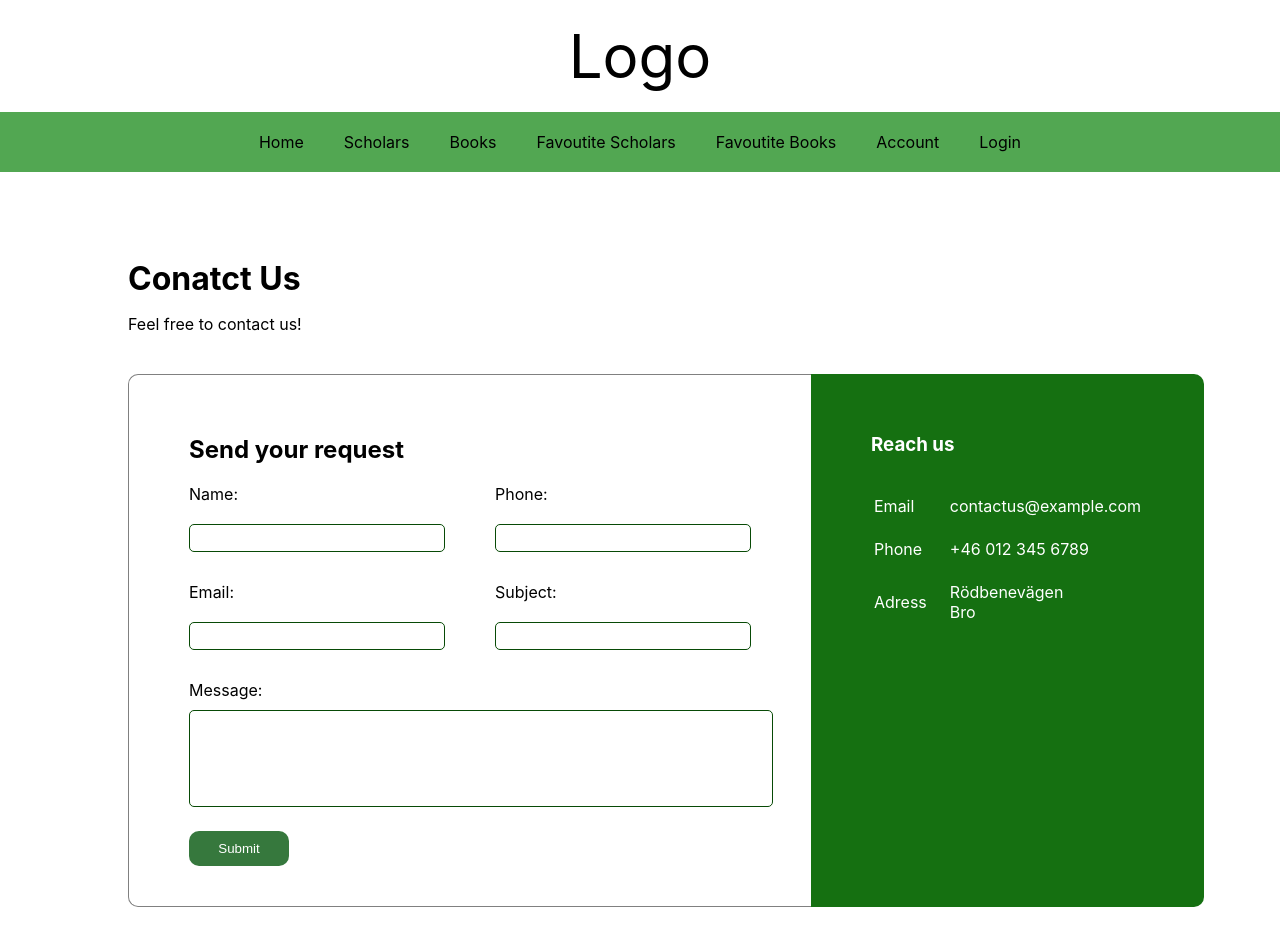
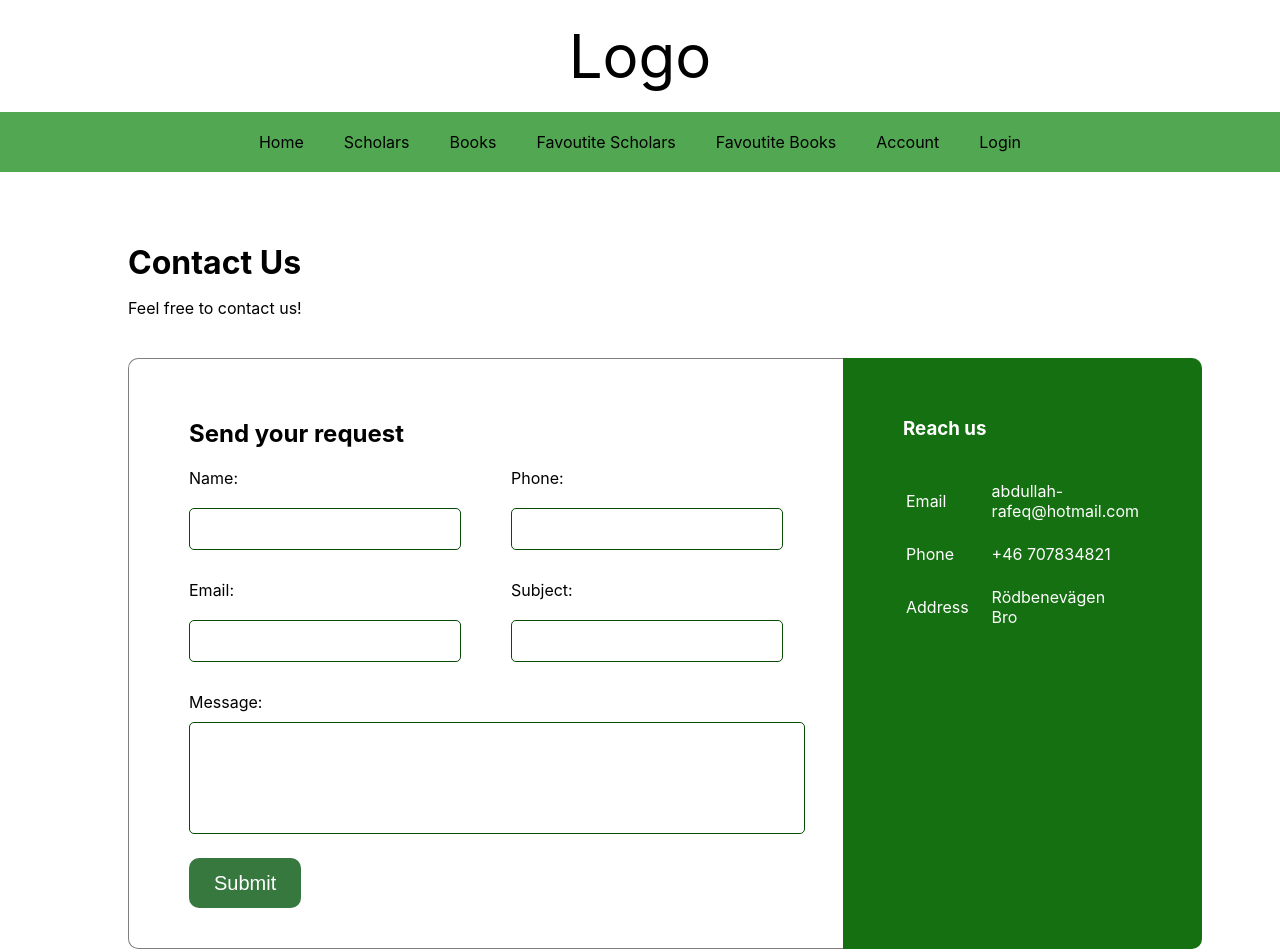
Before and after one commit to abdullahrafeq/arabic_project, a React (Create React App) app in the folder client/: page /contact-us in a window 1280 px wide. Shown: the top 952 px of the page. Built offline with nearby package versions, Linux system fonts and the light colour scheme.

Commit message:
Fix contactus feature.

```diff
--- a/client/package.json
+++ b/client/package.json
@@ -3,6 +3,7 @@
   "version": "0.1.0",
   "private": true,
   "dependencies": {
+    "@emailjs/browser": "^4.4.1",
     "@fortawesome/fontawesome-svg-core": "^6.5.2",
     "@fortawesome/free-brands-svg-icons": "^6.5.2",
     "@fortawesome/free-regular-svg-icons": "^6.5.2",
--- a/client/src/pages/book-detail/BookDetailPage.jsx
+++ b/client/src/pages/book-detail/BookDetailPage.jsx
@@ -124,13 +124,11 @@ const BookDetailPage = () => {
             {book && book.author ? (
                 <>
                     <div className="book-details">
-                        <div className="image-container">
+                        <div className="book-wrapper">
                             <div className="book-card">
                                 <div className="book-cover">
                                     {book.arabic_name}
                                 </div>
-                                <hr />
-                                <p>{author?.name}</p>
                             </div>
                         </div>
                         <div className="description-container">
--- a/client/src/pages/book-detail/style.css
+++ b/client/src/pages/book-detail/style.css
@@ -4,8 +4,17 @@
         display: flex;
         gap: 20px;
 
-        .image-container img {
-            width: 300px;
+        .book-wrapper {
+            .book-card {
+                display: flex;
+                flex-direction: column;
+                align-items: center;
+                padding-right: 50px;
+                .book-cover {
+                    padding: 20px;
+                }
+                width: 12vw;
+            }
         }
 
         .description-container {
--- a/client/src/pages/contact-us/ContactUsPage.jsx
+++ b/client/src/pages/contact-us/ContactUsPage.jsx
@@ -1,89 +1,165 @@
+import { useState } from "react";
 import Button from "../../components/button/Button";
 import "./style.css";
+import { useRef } from "react";
+import emailjs from '@emailjs/browser';
+import { Oval } from 'react-loader-spinner'
 
 const ContactUsPage = () => {
+    const form = useRef()
+    const [isLoading, setIsLoading] = useState(false)
+    const [formData, setFormData] = useState({
+        name: "",
+        phone: "",
+        email: "",
+        subject: "",
+        message: "",
+    });
+
+    const handleSubmit = (e) => {
+        e.preventDefault()
+        setIsLoading(true)
+        emailjs
+          .sendForm('service_mfgf0x5', 'template_59cxs9m', form.current, {
+            publicKey: 'xJ_AJyhqbLSyJUFkt',
+          })
+          .then(
+            () => {
+              console.log('SUCCESS!');
+              setFormData({
+                    name: "",
+                    phone: "",
+                    email: "",
+                    subject: "",
+                    message: "",
+                });
+            },
+            (error) => {
+              console.log('FAILED...', error.text);
+            },
+          ).finally(() => {
+            setIsLoading(false)
+          })
+      }
+
+    const handleChange = (e) => {
+        const { name, value } = e.target;
+        setFormData({ ...formData, [name]: value });
+    }
+
     return (
         <div className="contact-us-page-container">
             <div className="container">
-                <h1 className="title">Conatct Us</h1>
+                <h1 className="title">Contact Us</h1>
                 <p className="title-text">Feel free to contact us!</p>
                 <div className="contact-us-container">
                     <div className="left">
-                        <h2>
-                            Send your request
-                        </h2>
+                        <h2>Send your request</h2>
+                        <form ref={form} className="contact-form" onSubmit={handleSubmit}>
                             <div className="input-row">
-                            <ContactForm title="Name" isMessageForm={false} inputClassName="contact-input"/>
-                            <ContactForm title="Phone" isMessageForm={false} inputClassName="contact-input"/>
+                                <ContactInput
+                                    label="Name"
+                                    name="name"
+                                    value={formData.name}
+                                    onChange={handleChange}
+                                />
+                                <ContactInput
+                                    label="Phone"
+                                    name="phone"
+                                    value={formData.phone}
+                                    onChange={handleChange}
+                                />
                             </div>
                             <div className="input-row">
-                            <ContactForm title="Email" isMessageForm={false} inputClassName="contact-input"/>
-                            <ContactForm title="Subject" isMessageForm={false} inputClassName="contact-input"/>
+                                <ContactInput
+                                    label="Email"
+                                    name="email"
+                                    value={formData.email}
+                                    onChange={handleChange}
+                                />
+                                <ContactInput
+                                    label="Subject"
+                                    name="subject"
+                                    value={formData.subject}
+                                    onChange={handleChange}
+                                />
                             </div>
-                        <ContactForm title="Message" isMessageForm={true} textAreaClassName="contact-text-area"/>
+                            <ContactTextArea
+                                label="Message"
+                                name="message"
+                                value={formData.message}
+                                onChange={handleChange}
+                            />
+                            <Button className="submit-button" type="submit">
+                                <p>Submit</p>
+                                {isLoading &&
+                                    <Oval
+                                        height={30}
+                                        width={30}
+                                        color="#fff" /* Neutral gray or preferred color */
+                                        strokeWidth={4} // Primary stroke width (thicker lines)
+                                        secondaryColor="#ddd" /* Optional lighter color */
+                                        ariaLabel="oval-loading"
+                                    />
+                                }
+                            </Button>
+                        </form>
                     </div>
                     <div className="right">
                         <h3>Reach us</h3>
                         <table>
+                            <tbody>
                                 <tr className="contact-us-table-row">
+                                    <td className="contact-us-table-row-cell">Email</td>
+                                    <td className="contact-us-table-row-cell">abdullah-rafeq@hotmail.com</td>
+                                </tr>
+                                <tr className="contact-us-table-row">
+                                    <td className="contact-us-table-row-cell">Phone</td>
+                                    <td className="contact-us-table-row-cell">+46 707834821</td>
+                                </tr>
+                                <tr className="contact-us-table-row">
+                                    <td className="contact-us-table-row-cell">Address</td>
                                     <td className="contact-us-table-row-cell">
-                                    Email
-                                </td>
-                                <td className="contact-us-table-row-cell">
-                                    contactus@example.com
+                                        Rödbenevägen<br />Bro
                                     </td>
                                 </tr>
-                            <tr className="contact-us-table-row">
-                                <td className="contact-us-table-row-cell">
-                                    Phone
-                                </td>
-                                <td className="contact-us-table-row-cell">
-                                    +46 012 345 6789
-                                </td>
-                            </tr>
-                            <tr className="contact-us-table-row">
-                                <td className="contact-us-table-row-cell">
-                                    Adress
-                                </td>
-                                <td className="contact-us-table-row-cell">
-                                    Rödbenevägen
-                                    <br />
-                                    Bro
-                                </td>
-                            </tr>
+                            </tbody>
                         </table>
                     </div>
                 </div>
             </div>
         </div>
-    )
-}
+    );
+};
 
-const ContactForm = ({ title, isMessageForm, inputClassName, textAreaClassName}) => {
-    return (
-        <form action="">
-            <label>{title}:</label>
-            {isMessageForm ? (
-                <>
-                    <textarea className={textAreaClassName} rows="5" />
-                    <br />
-                    <Button className="submit-button" children={<SubmitButtonContent/>}/>
-                </>
-            ) : (
-                <>
-                    <input className={inputClassName} type="text" />
-                </>
-            )}
-        </form>
-    )
-}
+const ContactInput = ({ label, name, value, onChange }) => (
+    <div className="contact-input-group">
+        <label htmlFor={name}>{label}:</label>
+        <input
+            id={name}
+            name={name}
+            className="contact-input"
+            type="text"
+            value={value}
+            onChange={onChange}
+            required
+        />
+    </div>
+);
 
-const SubmitButtonContent = () => {
-    return (
-        <p className="contact-button-text">
-            Submit
-        </p>
-    )
-}
+const ContactTextArea = ({ label, name, value, onChange }) => (
+    <div className="contact-input-group">
+        <label htmlFor={name}>{label}:</label>
+        <textarea
+            id={name}
+            name={name}
+            className="contact-text-area"
+            rows="5"
+            value={value}
+            onChange={onChange}
+            required
+        />
+    </div>
+);
 
 export default ContactUsPage;
--- a/client/src/pages/contact-us/style.css
+++ b/client/src/pages/contact-us/style.css
@@ -54,6 +54,8 @@
         width: 250px;
         margin-top: 20px;
         border-radius: 5px;
+        padding: 10px;
+        font-size: 16px;
     }
 }
 
@@ -85,21 +87,27 @@
     resize: none;
     padding: 10px;
     margin-top: 10px;
+    font-size: 16px;
 }
 
 .submit-button {
-    width: 100px;
     outline: none;
     display: flex;
-    justify-content: center;
+    justify-content: space-between;
     align-items: center;
+    gap: 40px;
     background-color: rgb(54, 120, 61);
     color: white;
     border: none;
-    padding: 0;
+    padding: 25px; /* Add horizontal padding to prevent text overlap */
     height: 35px;
     border-radius: 10px;
     margin-top: 20px;
+    font-size: 20px;
+}
+
+.submit-button p {
+    all: unset;
 }
 
 .submit-button:hover {
```
Also changed, not shown: client/src/hooks/useFilter.js (line endings or trailing spaces), 1 other file (tests, documents, lock files or other folders). Lines whose indentation alone changed are shown as unchanged.
